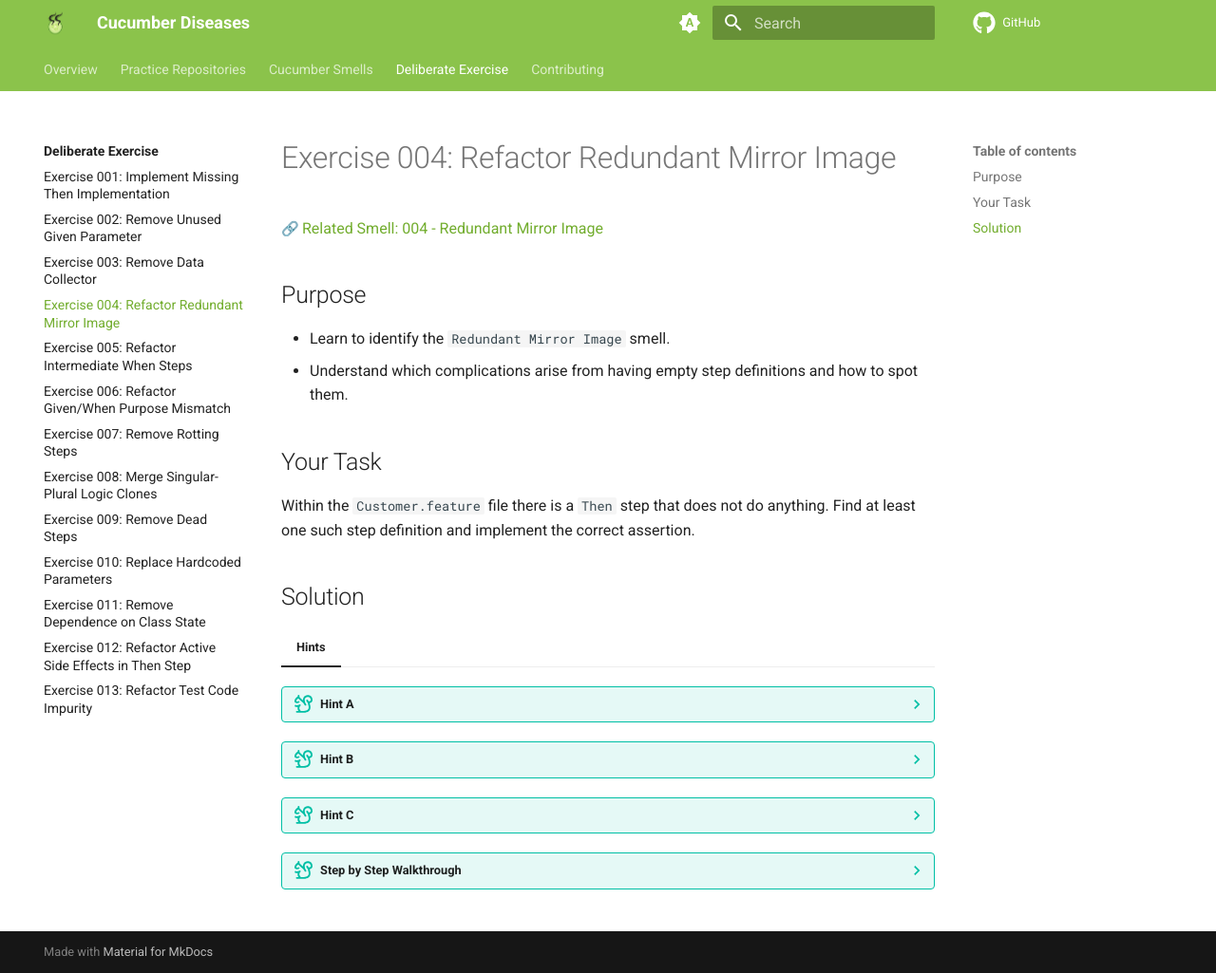
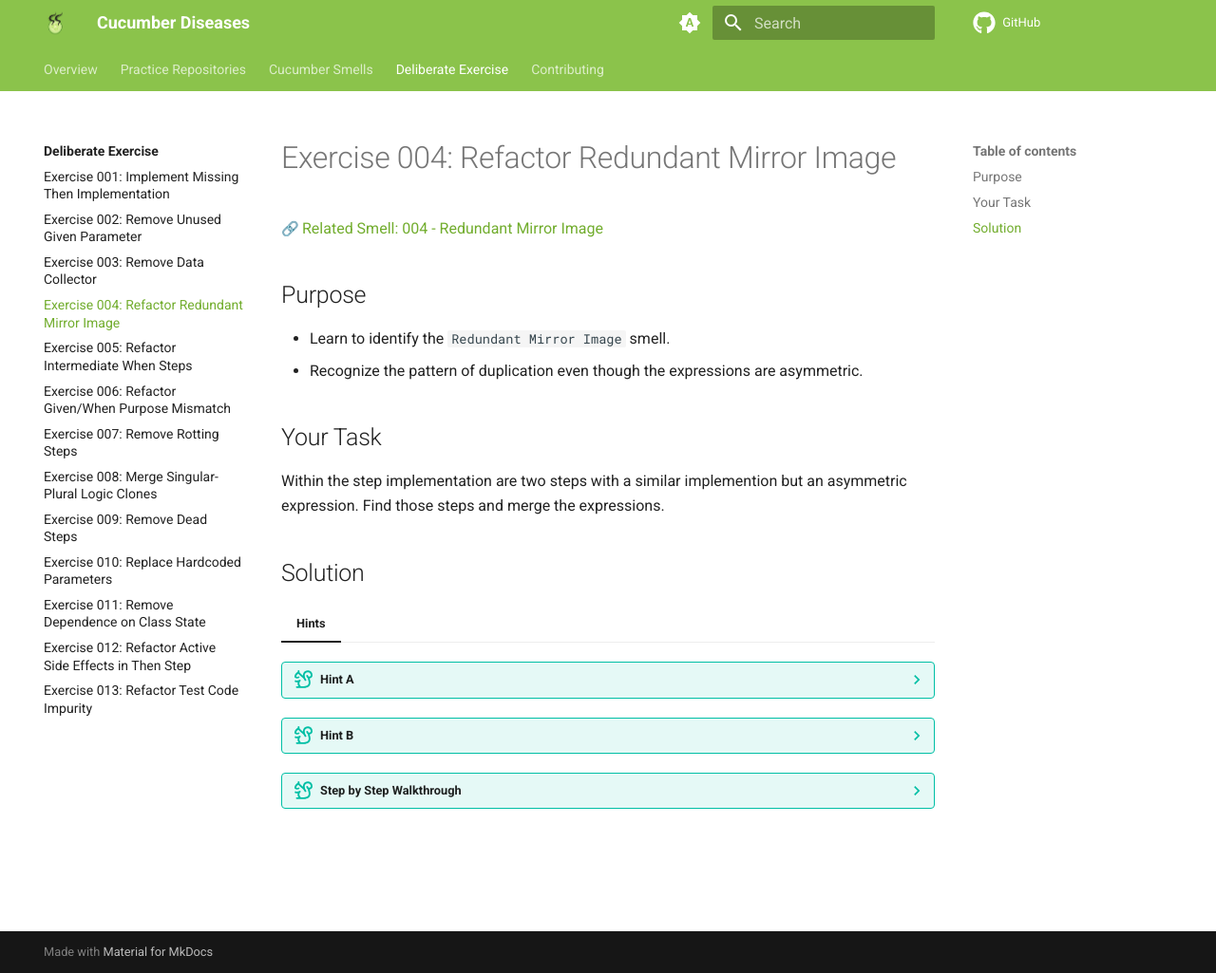
Before and after one commit to Cucumber-Diseases/cucumber-diseases.github.io, an MkDocs documentation site: the page built from docs/exercise/ex-004-redundant-mirror-image.md, in a window 1280 px wide and 1025 px high. Shown: the whole window at 95% size. Built offline with MkDocs 1.6.1 and Material for MkDocs 9.7.7, drawn with Linux system fonts in a browser that asks for light colours; emoji names are drawn with the system emoji font.

Commit message:
decribe exercise 4

```diff
--- a/docs/exercise/ex-004-redundant-mirror-image.md
+++ b/docs/exercise/ex-004-redundant-mirror-image.md
@@ -3,29 +3,24 @@
 
 ## Purpose
 * Learn to identify the `Redundant Mirror Image` smell.
-* Understand which complications arise from having empty step definitions and how to spot them.
+* Recognize the pattern of duplication even though the expressions are asymmetric.
 
 ## Your Task
-Within the `Customer.feature` file there is a `Then` step that does not do anything. Find at least
-one such step definition and implement the correct assertion.
+Within the step implementation are two steps with a similar implemention but an asymmetric expression. Find those steps and merge the expressions.
+
 
 ## Solution
 
 === "Hints"
     ??? tip "Hint A"
-        * You are looking for a `Then` step that is verifying if a customer was created successfully.
+        * You are looking for two `When` steps that are creating a customer with exactly the same implementation.
 
     ??? tip "Hint B"
-        * The relevant step is `Then the customer creation should be successful`.
-        * Look at the implementation of the code in te step definition.
-
-    ??? tip "Hint C"
-        * The relevant step is `Then the customer creation should be successful`.
-        * The step definition is an empty function that does not do anything.
-        * Think of what it should actually do and implement the correct assertion.
+        * The relevant steps are `When the customer is created` and `When an invalid customer is created`.
+        * Think about how to merge the code in the step implementation.
 
     ??? tip "Step by Step Walkthrough"
-        * The relevant step is `Then the customer creation should be successful`.
-        * The step definition is an empty function that does not do anything.
-        * The function should implement an assertion of the error field.
-        * Assert that the error field (e.g. `this.error` in java or `t.err` in go) is null.
+        * The relevant steps are `When the customer is created` and `When an invalid customer is created`.
+        * Move the expression `When an invalid customer is created` to the implementation of `When the customer is created`.
+        * Rename the name of the function to something more general.
+        * Remove the code of `When an invalid customer is created`.
```
Also changed, not shown: docs/exercise/ex-001-missing-then.md (+12 -8 lines), docs/exercise/ex-003-data-collector.md (+8 -12 lines).
